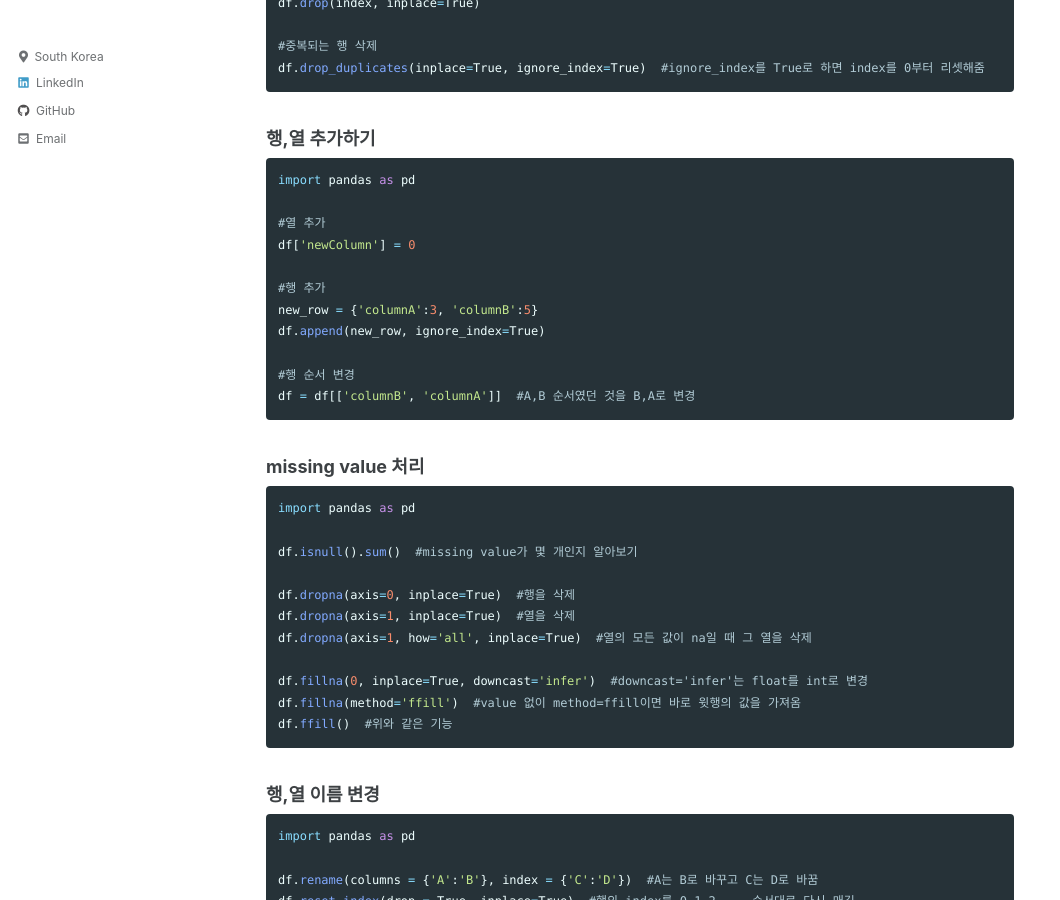
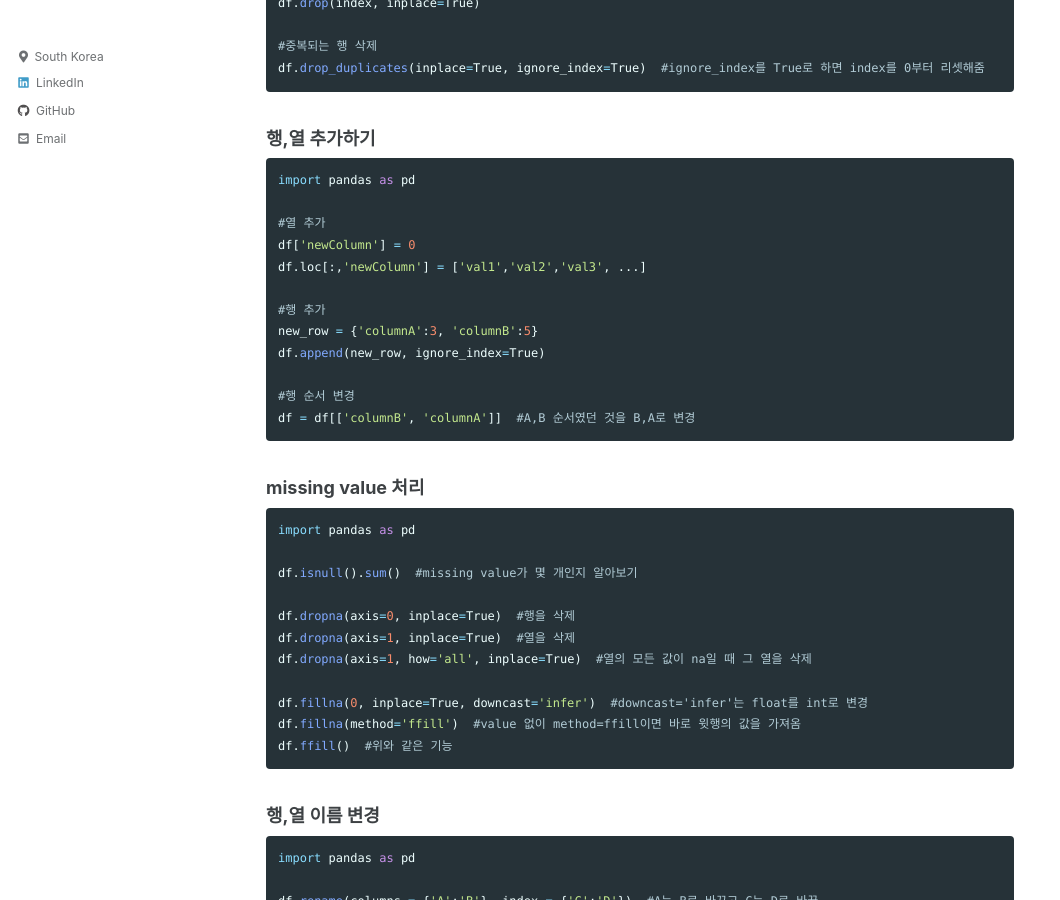
Before and after one commit to amoryoungakim/amoryoungakim.github.io, a Jekyll site: the page built from _posts/2021-01-22-how-to-use-Pandas.md, in a window 1280 px wide and 900 px high, scrolled down 1467 px. Shown: the whole window, without its empty margins (0-1060 px from the left). Built offline with Jekyll 4.4.1, drawn with Linux system fonts in a browser that asks for light colours; cached includes are drawn as plain includes; comment, search, counter and statistics services are not loaded.

Commit message:
Update 2021-01-22-how-to-use-Pandas.md

```diff
--- a/_posts/2021-01-22-how-to-use-Pandas.md
+++ b/_posts/2021-01-22-how-to-use-Pandas.md
@@ -82,6 +82,7 @@ import pandas as pd
 
 #열 추가
 df['newColumn'] = 0
+df.loc[:,'newColumn'] = ['val1','val2','val3', ...]
 
 #행 추가
 new_row = {'columnA':3, 'columnB':5}
```
